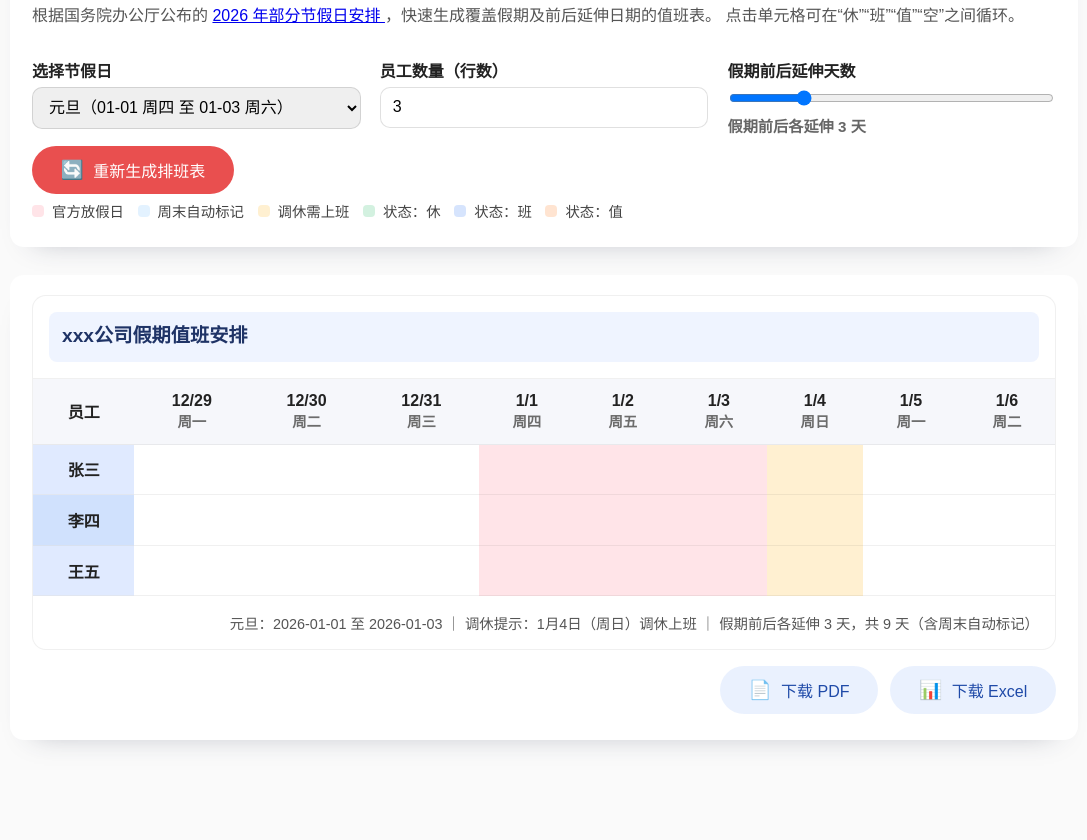
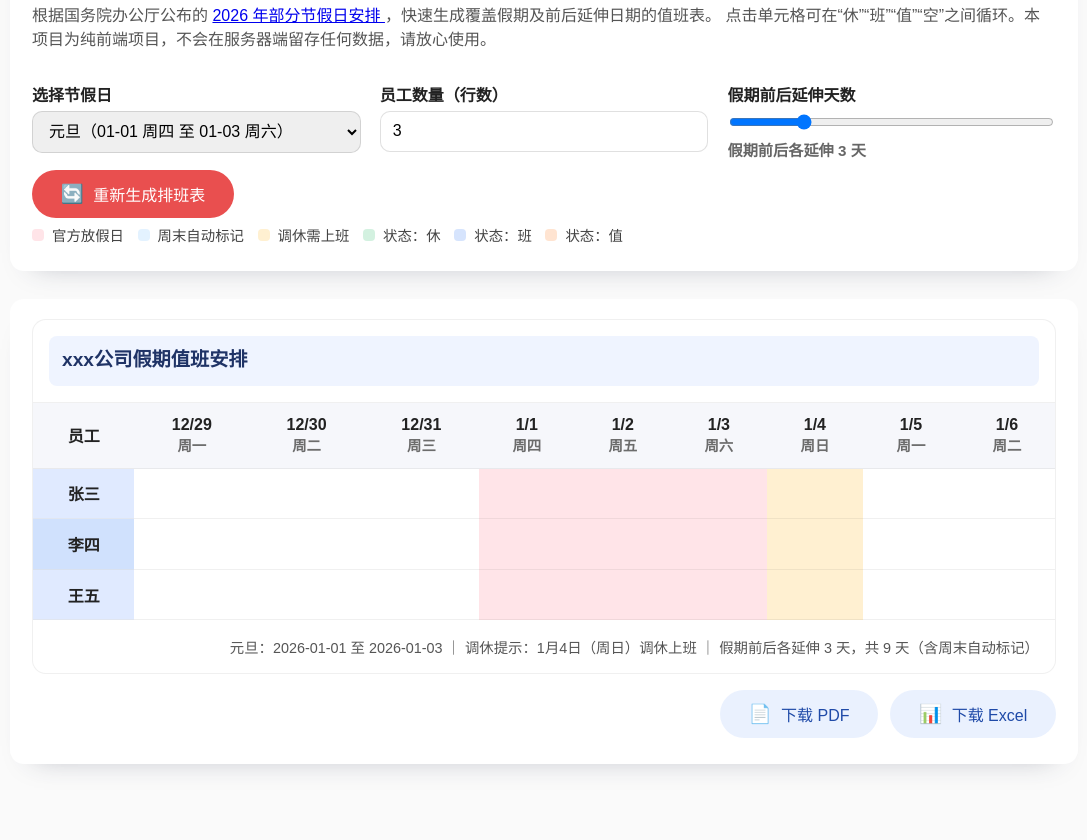
Before and after one commit to fcatat/dutyboard, a plain HTML site: page web/index.html in a window 1280 px wide. Shown: the part 104-944 px from the top of the page, without its empty margins (96-1183 px from the left). Before the commit the page ends 920 px from the top, so only its background shows below. Drawn offline with Linux system fonts and the light colour scheme.

Commit message:
update readme

```diff
--- a/web/index.html
+++ b/web/index.html
@@ -344,7 +344,7 @@
       <a href="https://www.gov.cn/zhengce/zhengceku/202511/content_7047091.htm" target="_blank" rel="noopener noreferrer">
         2026 年部分节假日安排
       </a>，快速生成覆盖假期及前后延伸日期的值班表。
-      点击单元格可在“休”“班”“值”“空”之间循环。
+      点击单元格可在“休”“班”“值”“空”之间循环。本项目为纯前端项目，不会在服务器端留存任何数据，请放心使用。
     </p>
 
     <form id="control-form">
```
